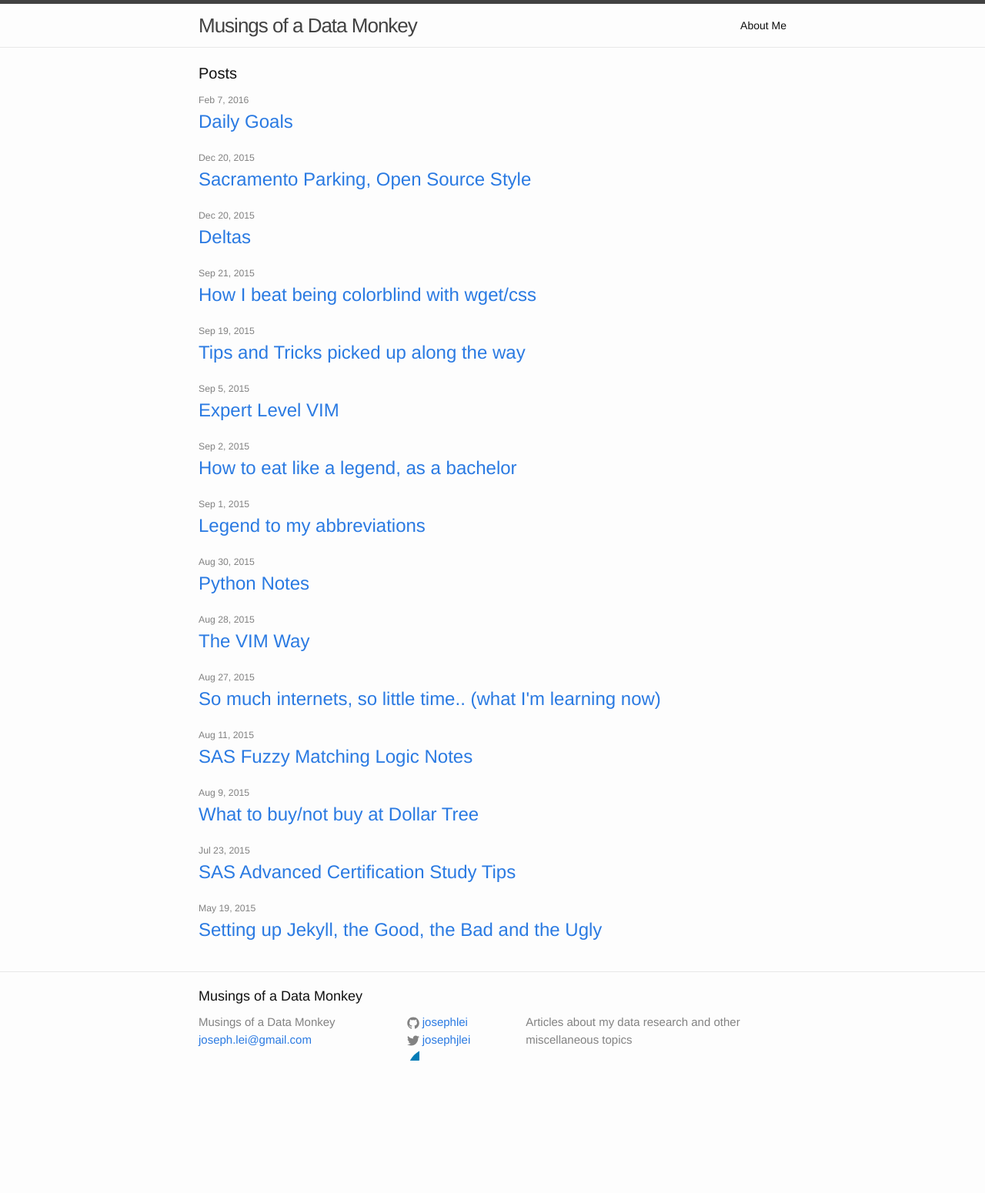
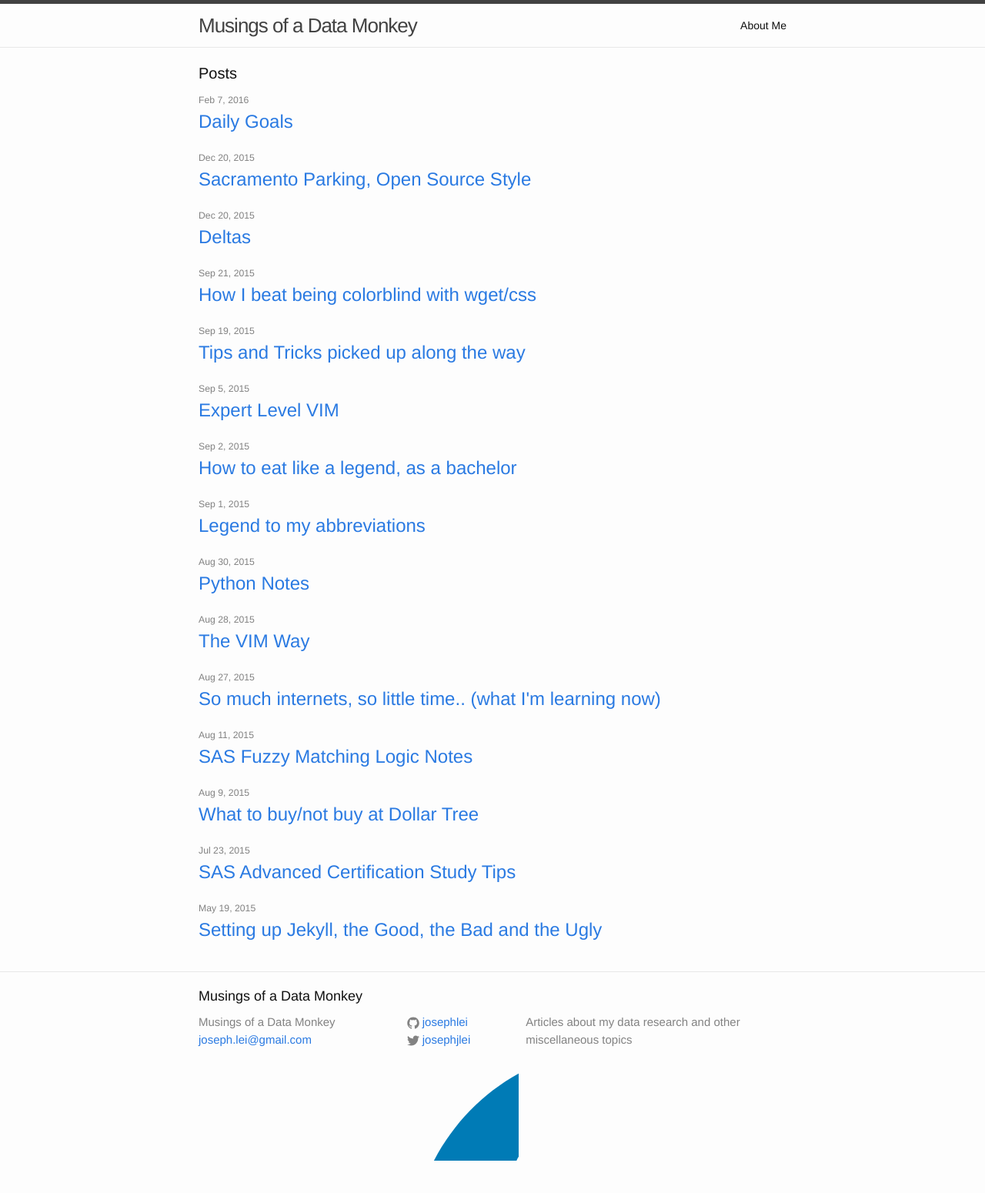
Before and after one commit to josephlei/jjl-website, a Jekyll site: the page built from index.html, in a window 1280 px wide. Shown: the whole page at 77% size. Built offline with Jekyll 4.4.1, drawn with Linux system fonts in a browser that asks for light colours; before the commit the page ends 1421 px from its top, so only the background shows below that.

Commit message:
Update footer.html

```diff
--- a/_includes/footer.html
+++ b/_includes/footer.html
@@ -52,9 +52,11 @@
               <span class="username">{{ site.twitter_username }}</span>
             </a>
           </li>
+          {% endif %}
 
-          <li>
-          <svg width="16px" height="16px" viewBox="0 0 16 16" version="1.1" xmlns="http://www.w3.org/2000/svg" xmlns:xlink="http://www.w3.org/1999/xlink" xmlns:sketch="http://www.bohemiancoding.com/sketch/ns">
+            <li>
+              <!--width="16px" height="16px" -->
+          <svg viewBox="0 0 16 16" version="1.1" xmlns="http://www.w3.org/2000/svg" xmlns:xlink="http://www.w3.org/1999/xlink" xmlns:sketch="http://www.bohemiancoding.com/sketch/ns">
             <path d="M0.449161376,30 C0.449161376,13.4314567 13.6795217,0 30,0 C46.3204783,0 59.5508386,13.4314567 59.5508386,30 C59.5508386,46.5685433 46.3204783,60 30,60 C13.6795217,60 0.449161376,46.5685433 0.449161376,30 Z M0.449161376,30" fill="#007BB6" sketch:type="MSShapeGroup"></path>
             <path d="M22.4680392,23.7098144 L15.7808366,23.7098144 L15.7808366,44.1369537 L22.4680392,44.1369537 L22.4680392,23.7098144 Z M22.4680392,23.7098144" id="Path" fill="#FFFFFF" sketch:type="MSShapeGroup"></path>
             <path d="M22.9084753,17.3908761 C22.8650727,15.3880081 21.4562917,13.862504 19.1686418,13.862504 C16.8809918,13.862504 15.3854057,15.3880081 15.3854057,17.3908761 C15.3854057,19.3522579 16.836788,20.9216886 19.0818366,20.9216886 L19.1245714,20.9216886 C21.4562917,20.9216886 22.9084753,19.3522579 22.9084753,17.3908761 Z M22.9084753,17.3908761" id="Path" fill="#FFFFFF" sketch:type="MSShapeGroup"></path>
@@ -62,7 +64,6 @@
             <path d="M59.5508386,30 C59.5508386,46.5685433 46.3204783,60 30,60 C23.9471212,60 18.3192858,58.1525134 13.6339051,54.9827754 L47.4941264,5.81941103 C54.8060245,11.2806503 59.5508386,20.0777973 59.5508386,30 Z M59.5508386,30" id="reflec" fill-opacity="0.08" fill="#000000" sketch:type="MSShapeGroup"></path>
           </svg>
           </li>
-          {% endif %}
         </ul><!--footer column 2 of 3-->
       </div>
       <div class="footer-col  footer-col-3"> <!--footer column 3 of 3, describes site based on config file-->
```
